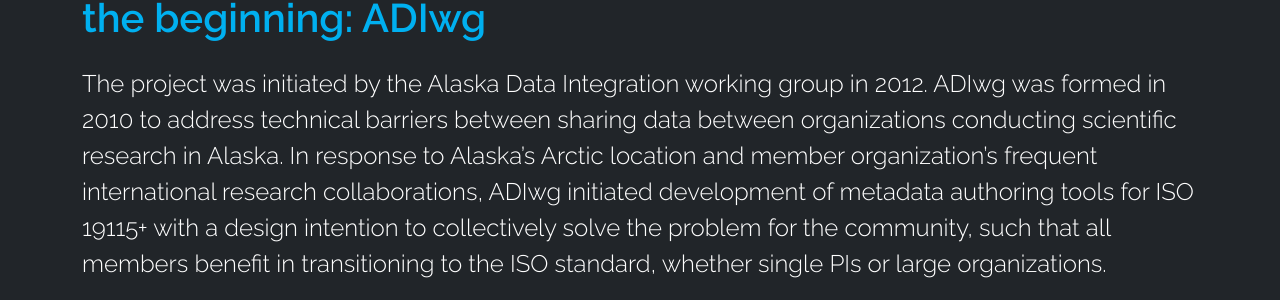
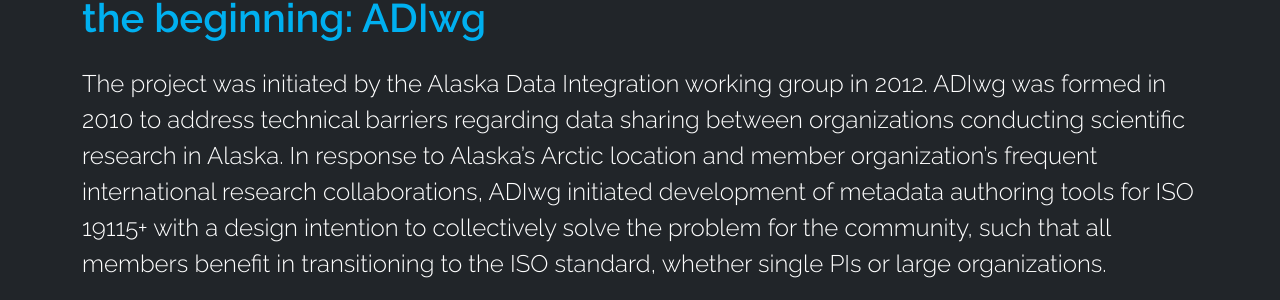
Before and after one commit to adiwg/mdToolkit-web, a Jekyll site: the page built from about.html, in a window 1280 px wide and 900 px high. Shown: the part 250-550 px from the top of the window. Built offline with Jekyll 4.4.1, drawn with Linux system fonts in a browser that asks for light colours.

```diff
--- a/about.html
+++ b/about.html
@@ -10,7 +10,7 @@ title: About
       <div class="col">
         <p class="fs-4 text-white">
           The project was initiated by the Alaska Data Integration working group in 2012.
-          ADIwg was formed in 2010 to address technical barriers between sharing data
+          ADIwg was formed in 2010 to address technical barriers regarding data sharing
           between organizations conducting scientific research in Alaska. In response to
           Alaska’s Arctic location and member organization’s frequent international research
           collaborations, ADIwg initiated development of metadata authoring tools for ISO
@@ -44,9 +44,9 @@ title: About
       </div>
     </div>
     <div class="d-flex flex-row justify-content-end align-items-center gap-3">
-      <img style="height: 100px;" src="/assets/images/usgs_dark_logo.jpg" alt="usgs logo">
-      <img style="height: 150px;" src="/assets/images/fws_dark_logo.png" alt="fws logo">
-      <img style="height: 100px;" src="/assets/images/boem_logo.png" alt="boem logo">
+      <img style="height: 50px;" src="/assets/images/usgs_dark_logo.jpg" alt="usgs logo">
+      <img style="height: 75px;" src="/assets/images/fws_dark_logo.png" alt="fws logo">
+      <img style="height: 50px;" src="/assets/images/boem_logo.png" alt="boem logo">
     </div>
   </div>
 </div>
--- a/docs.html
+++ b/docs.html
@@ -33,7 +33,7 @@ title: Docs
 </div>
 <div class="py-5" style="background-color: #ffd966;">
   <div class="d-flex flex-column fs-2 gap-3">
-    <img class="mx-auto" style="height: 150px; width: 378px;" src="/assets/images/mdProfiles_dark_logo.png">
+    <img class="mx-auto" style="height: 75px; width: 378px;" src="/assets/images/mdProfiles_dark_logo.png">
     <p class="mx-auto">learn how to make custom profiles and schemas: documentation, examples, and templates</p>
     <div class="row mx-auto">
       <div class="col-auto">
```
Also changed, not shown: code.html (+6 -3 lines), community.html (+3 -11 lines), index.html (+4 -3 lines), assets/images/user_story_1.png (deleted), assets/images/user_story_2.png (deleted), 11 other files.
